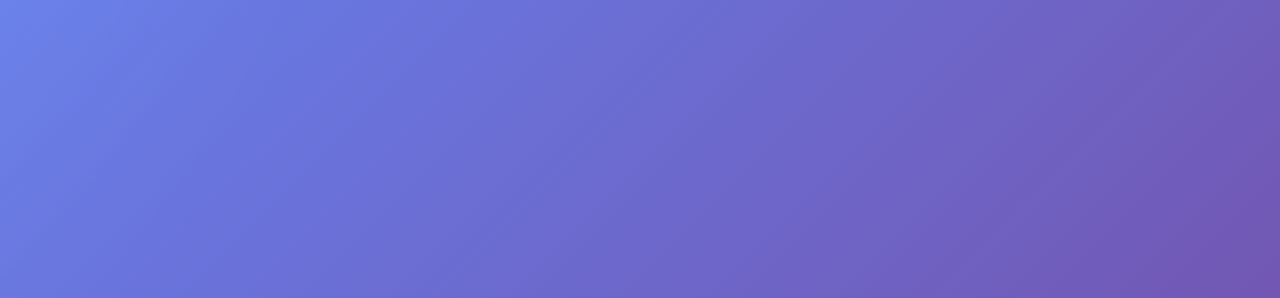
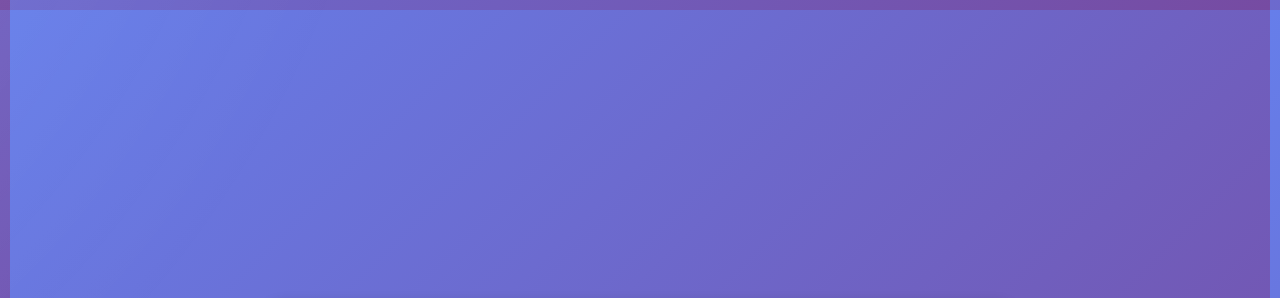
Before and after one commit to aitor30/web-aitor, a plain HTML site: page index.html in a window 1280 px wide. Shown: the top 298 px of the page. Drawn offline with Linux system fonts and the light colour scheme.

Commit message:
Update styles.css

```diff
--- a/styles.css
+++ b/styles.css
@@ -1,5 +1,5 @@
 * {
-    margin: 0;
+    margin: 10px;
     padding: 0;
     box-sizing: border-box;
 }
```
